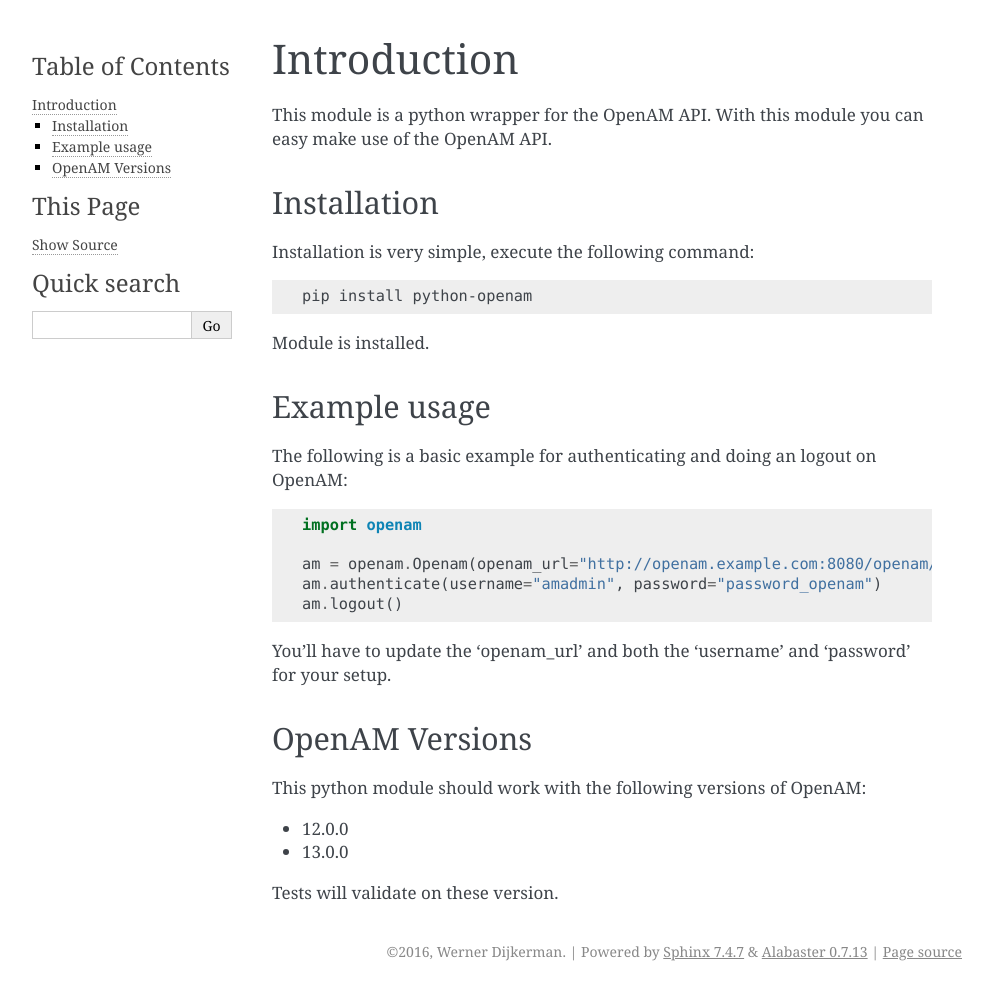
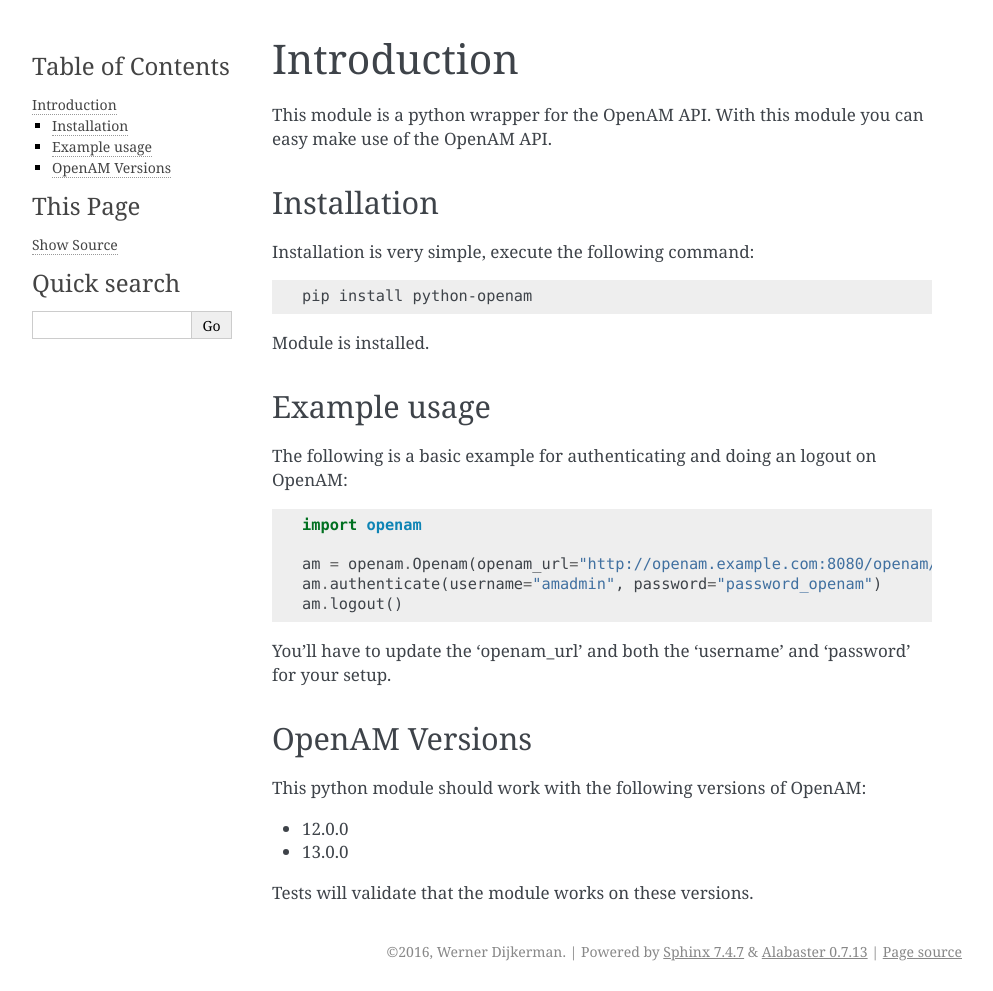
Before and after one commit to dj-wasabi/python-openam, a Sphinx documentation site: the page built from docs/source/introduction.rst, in a window 1280 px wide. Shown: the whole page, without its empty margins (148-1141 px from the left). Built offline with Sphinx 7.4.7, drawn with Linux system fonts in a browser that asks for light colours.

```diff
--- a/docs/source/introduction.rst
+++ b/docs/source/introduction.rst
@@ -39,4 +39,4 @@
 * 12.0.0
 * 13.0.0
 
-Tests will validate on these version.
+Tests will validate that the module works on these versions.
```
Also changed, not shown: .travis.yml (added), 1 other file.
